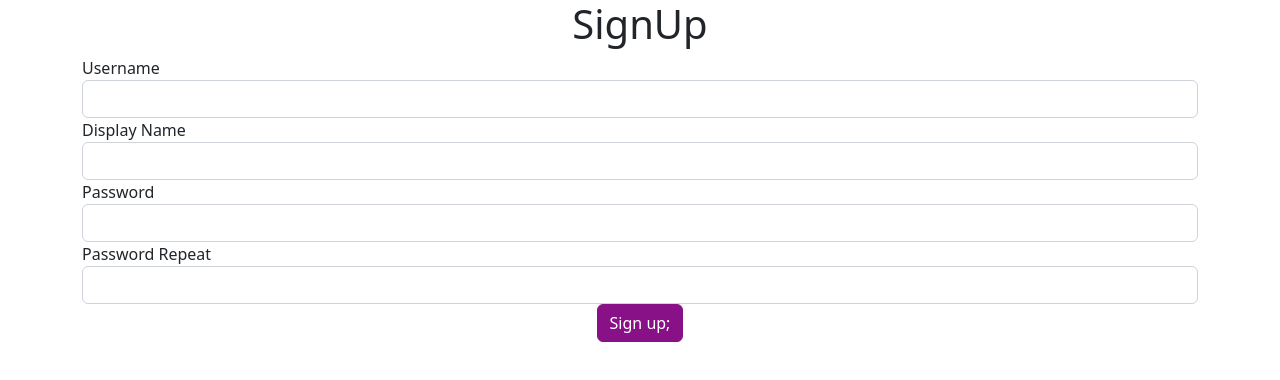
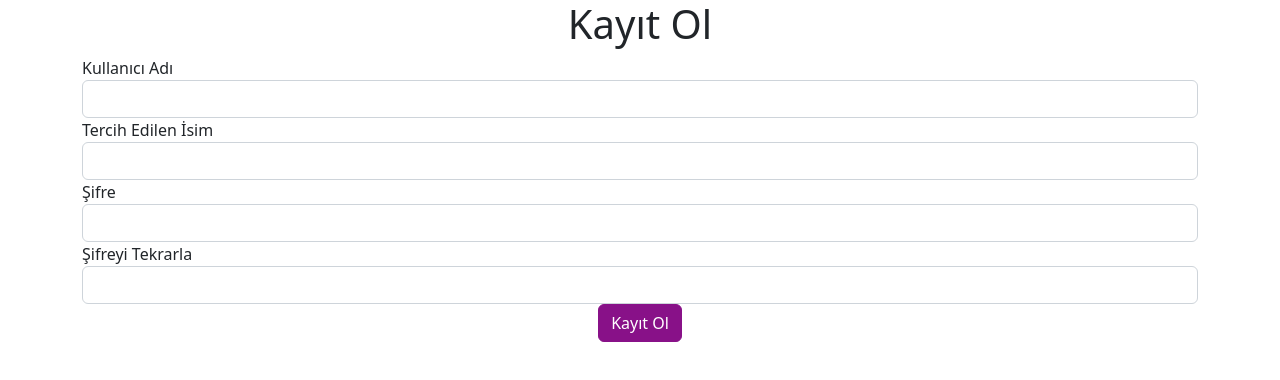
Before and after one commit to recepergan/react-spring-web-app, a React (Create React App) app in the folder frontend/: page / in a window 1280 px wide. Shown: the top 380 px of the page. Built offline with nearby package versions, Linux system fonts and the light colour scheme.

Commit message:
i18n-on-frontend

```diff
--- a/frontend/package.json
+++ b/frontend/package.json
@@ -8,9 +8,11 @@
     "@testing-library/user-event": "^13.5.0",
     "axios": "^0.19.2",
     "bootstrap": "^5.2.2",
+    "i18next": "^22.0.2",
     "node-sass": "^7.0.3",
     "react": "^18.2.0",
     "react-dom": "^18.2.0",
+    "react-i18next": "^12.0.0",
     "react-scripts": "5.0.1",
     "web-vitals": "^2.1.4"
   },
--- a/frontend/src/api/apiCalls.js
+++ b/frontend/src/api/apiCalls.js
@@ -1,5 +1,5 @@
 import axios from "axios";
 
  export const signup = (body) => {
-    return axios.post('/api/1.0/users',body);
+    return axios.post('/api/1.0/users',body, {headers : {'accept-language' : 'tr'}});
 }
--- /dev/null
+++ b/frontend/src/i18n.js
@@ -0,0 +1,40 @@
+import i18n from 'i18next';
+import { initReactI18next } from 'react-i18next';
+
+i18n.use(initReactI18next).init({
+  resources: {
+    en: {
+      translations: {
+        'Sign Up': 'Sign Up',
+        'Password mismatch': 'Password mismatch',
+        Username: 'Username',
+        'Display Name': 'Display Name',
+        Password: 'Password',
+        'Password Repeat': 'Password Repeat'
+      }
+    },
+    tr: {
+      translations: {
+        'Sign Up': 'Kayıt Ol',
+        'Password mismatch': 'Aynı şifreyi giriniz',
+        Username: 'Kullanıcı Adı',
+        'Display Name': 'Tercih Edilen İsim',
+        Password: 'Şifre',
+        'Password Repeat': 'Şifreyi Tekrarla'
+      }
+    }
+  },
+  fallbackLng: 'tr',
+  ns: ['translations'],
+  defaultNS: 'translations',
+  keySeparator: false,
+  interpolation: {
+    escapeValue: false,
+    formatSeparator: ','
+  },
+  react: {
+    wait: true
+  }
+});
+
+export default i18n;
--- a/frontend/src/index.js
+++ b/frontend/src/index.js
@@ -2,6 +2,7 @@
 import ReactDOM from 'react-dom/client';
 import './index.css';
 import './bootstrap-override.scss';
+import './i18n';
 
 import UserSignupPage from './pages/UserSignupPage';
 import reportWebVitals from './reportWebVitals';
--- a/frontend/src/pages/UserSignupPage.js
+++ b/frontend/src/pages/UserSignupPage.js
@@ -1,102 +1,84 @@
 import React from 'react';
-import {signup} from '../api/apiCalls';
+import { signup } from '../api/apiCalls';
 import Input from '../components/Input';
+import { withTranslation } from 'react-i18next';
 
-class UserSignupPage extends React.Component{
-
+class UserSignupPage extends React.Component {
   state = {
-        username:null,
-        displayName:null,
-        password:null,
-        passwordRepeat:null,
-        pendingApiCall:false,
+    username: null,
+    displayName: null,
+    password: null,
+    passwordRepeat: null,
+    pendingApiCall: false,
     errors: {}
   };
 
-
   onChange = event => {
-
-        // const value = event.target.value;
-        // const name = event.target.name;
-        const{name,value} = event.target
-        const errors = {...this.state.errors}
+    const { t } = this.props;
+    const { name, value } = event.target;
+    const errors = { ...this.state.errors };
     errors[name] = undefined;
-        if(name === 'password' || name === 'passwordRepeat') {
-            if(name === 'password' && value !== this.state.passwordRepeat) {
-                errors.passwordRepeat = 'Password mismatch'
-            }else if(name === 'passwordRepeat' && value !== this.state.password) {
-                errors.passwordRepeat = 'Password mismatch'
-            }else{
-                errors.passwordRepeat= undefined;
+    if (name === 'password' || name === 'passwordRepeat') {
+      if (name === 'password' && value !== this.state.passwordRepeat) {
+        errors.passwordRepeat = t('Password mismatch');
+      } else if (name === 'passwordRepeat' && value !== this.state.password) {
+        errors.passwordRepeat = t('Password mismatch');
+      } else {
+        errors.passwordRepeat = undefined;
       }
     }
     this.setState({
-            [name]:value,
+      [name]: value,
       errors
     });
-
   };
-
-
 
   onClickSignup = async event => {
     event.preventDefault();
-        const{username,displayName,password} = this.state;
+
+    const { username, displayName, password } = this.state;
+
     const body = {
       username,
       displayName,
       password
     };
-        this.setState({pendingApiCall:true})
+    this.setState({ pendingApiCall: true });
+
     try {
-            const response = await signup(body); //await kodumuzun response beklemesini sağlar
-
-        }catch(error){
-            if(error.response.data.validationErrors){
-                this.setState({errors:error.response.data.validationErrors});
-
+      const response = await signup(body);
+    } catch (error) {
+      if (error.response.data.validationErrors) {
+        this.setState({ errors: error.response.data.validationErrors });
+      }
     }
 
-        }
-        this.setState({pendingApiCall: false})
+    this.setState({ pendingApiCall: false });
   };
 
-
-
-
-
-
-    render(){
-        const { pendingApiCall, errors} = this.state;
-        const { username,displayName,password,passwordRepeat} = errors;
+  render() {
+    const { pendingApiCall, errors } = this.state;
+    const { username, displayName, password, passwordRepeat } = errors;
+    const { t } = this.props;
     return (
-            <div className = "container">
+      <div className="container">
         <form>
-                 <h1 className = "text-center">SignUp</h1>
-                 <Input name="username" label="Username" error={username} onChange={this.onChange}></Input>
-                 <Input name="displayName" label="Display Name" error={displayName} onChange={this.onChange}></Input>
-                 <Input name="password" label="Password" error={password} onChange={this.onChange} type="password"></Input>
-                 <Input name ="passwordRepeat" label="Password Repeat" error = {passwordRepeat} onChange={this.onChange} type="password"></Input>
-
-
-
-                 <div className='text-center'>
-                 <button className='btn btn-primary'
-                 onClick={this.onClickSignup}
-                 disabled={pendingApiCall || passwordRepeat !== undefined}
-                 >Sign up
-                 {pendingApiCall &&  <span className="spinner-border spinner-border-sm"></span>};
-
+          <h1 className="text-center">{t('Sign Up')}</h1>
+          <Input name="username" label={t('Username')} error={username} onChange={this.onChange} />
+          <Input name="displayName" label={t('Display Name')} error={displayName} onChange={this.onChange} />
+          <Input name="password" label={t('Password')} error={password} onChange={this.onChange} type="password" />
+          <Input name="passwordRepeat" label={t('Password Repeat')} error={passwordRepeat} onChange={this.onChange} type="password" />
+          <div className="text-center">
+            <button className="btn btn-primary" onClick={this.onClickSignup} disabled={pendingApiCall || passwordRepeat !== undefined}>
+              {pendingApiCall && <span className="spinner-border spinner-border-sm"></span>} {t('Sign Up')}
             </button>
-
           </div>
-
         </form>
       </div>
-
-
     );
   }
 }
 
-export default UserSignupPage;
+const UserSignupPageWithTranslation = withTranslation()(UserSignupPage);
+
+export default UserSignupPageWithTranslation;
```
Also changed, not shown: 1 other file (tests, documents, lock files or other folders). Lines whose indentation alone changed are shown as unchanged.
